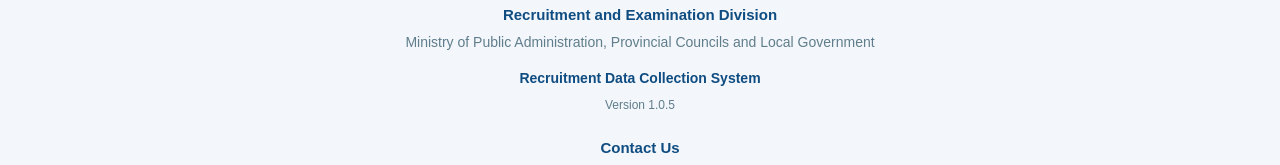
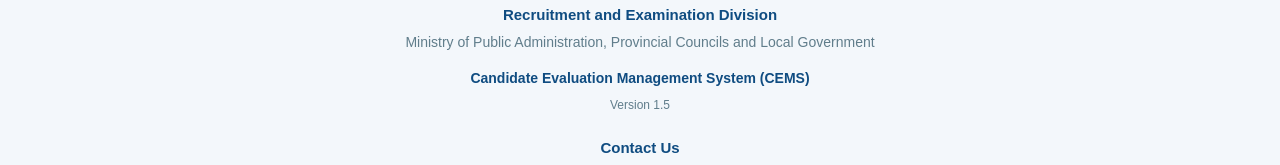
Before and after one commit to csrecpubad/CSREC-recruitment-data-collection, a React (Vite) app: page / in a window 1280 px wide. Shown: the part 5866-6031 px from the top of the page. Built offline with nearby package versions, Linux system fonts and the light colour scheme.

Commit message:
new up address sinhala

```diff
--- a/src/components/fotter/Fotter.tsx
+++ b/src/components/fotter/Fotter.tsx
@@ -13,11 +13,11 @@
         </p>
 
         <p className="footer-system">
-          <strong>Recruitment Data Collection System</strong>
+          <strong>Candidate Evaluation Management System (CEMS)</strong>
         </p>
 
         <p className="footer-version">
-          Version 1.0.5
+          Version 1.5
         </p>
 
         {/* Contact Information */}
```
